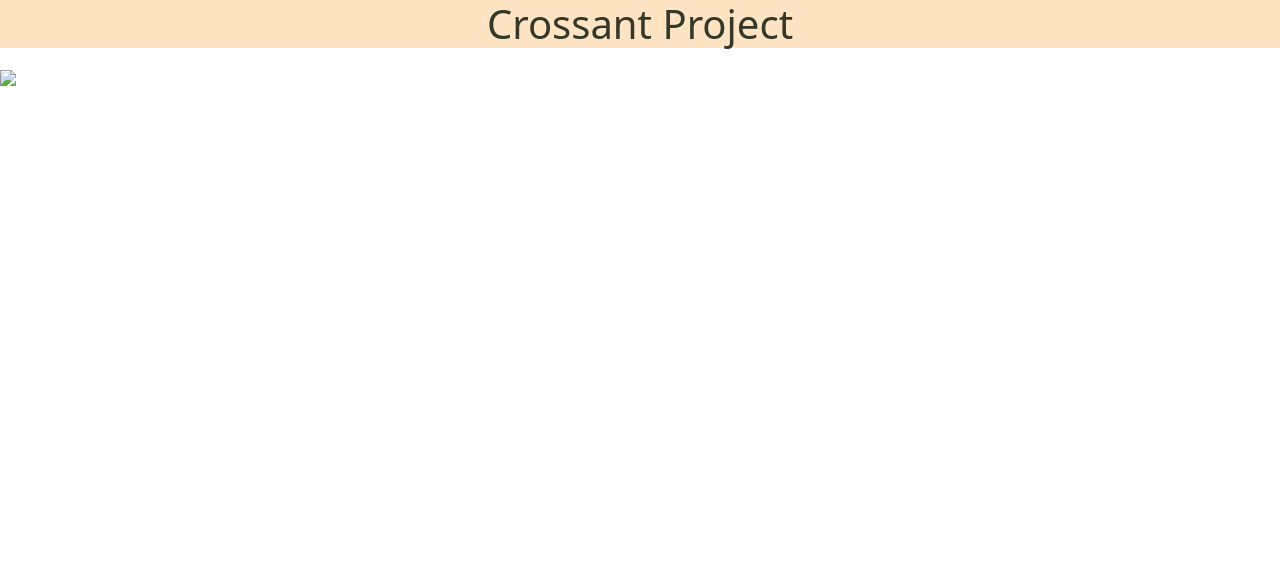
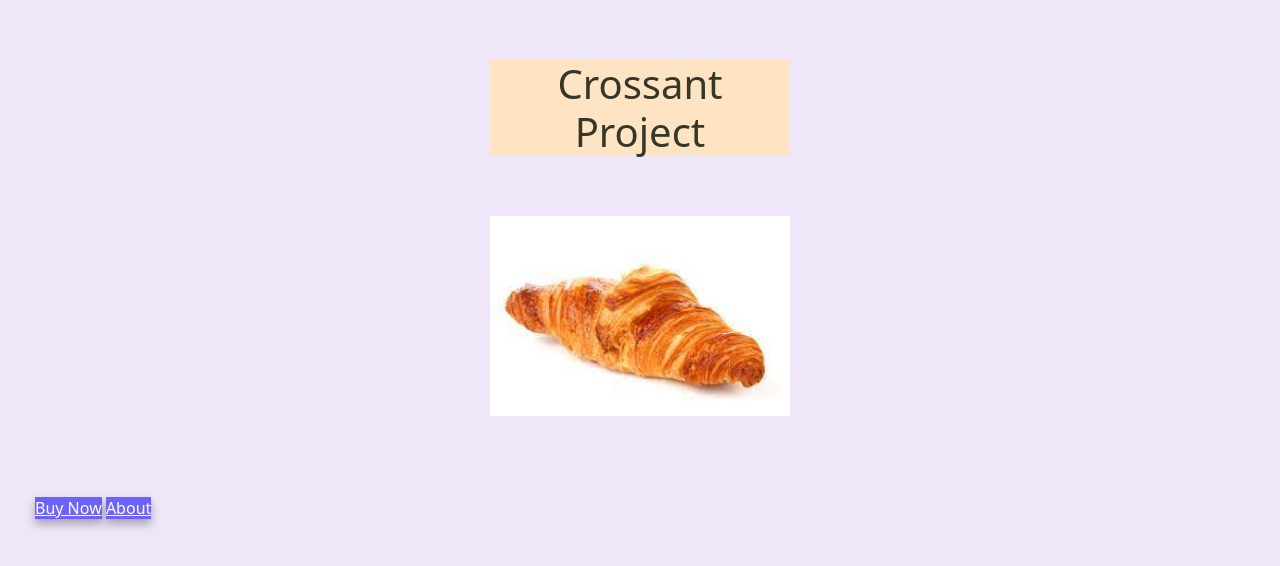
Before and after one commit to Casto2710/Crossant-Project, a plain HTML site: page index.html in a window 1280 px wide. Drawn offline with nearby package versions, Linux system fonts and the light colour scheme.

Commit message:
added css

```diff
--- a/css/style.css
+++ b/css/style.css
@@ -1,5 +1,42 @@
+:root {
+    --primary-color: #6c63ff;
+    --secondary-color: #f5f2fe;
+    --box-shadow: 0 5px 10px rgba(0, 0, 0, 0.3);
+  }
+
+body {
+background-color:rgb(239, 230, 250);
+}
+
 h1 {
  color:rgb(53, 56, 41);
  text-align:center;
  background-color: bisque;
+ margin: 60px auto;
+ width: 300px;
 }
+img {
+    display: flex;
+    display: block;
+    margin: 60px auto;
+    width: 300px;
+
+}
+.navigation-links  {
+    margin: 20px;
+    border-radius: 4px;
+    padding: 20px 15px;
+    text-decoration: none;
+    text-transform: capitalize;
+  }
+  .contact-link {
+    background: var(--primary-color);
+    box-shadow: var(--box-shadow);
+   color: white;
+  }
+
+  .about-link {
+    background: var(--primary-color);
+    box-shadow: var(--box-shadow);
+   color: white;
+  }
--- a/index.html
+++ b/index.html
@@ -12,7 +12,12 @@
 <body>
     <h1>Crossant Project</h1>
     <h2>
-        <img src= "Images/CrossantImg.jpg">
+        <img src= "Images/Crossant Img.jpg">
      </h2>
+    </h3>
+    <div class="navigation-links">
+      <a href="about.html#contact" class="contact-link">Buy Now</a>
+      <a href="about.html" class="about-link">About</a>
+    </div>
 </body>
 </html>
```
Also changed, not shown: about.html (+2 -2 lines).
